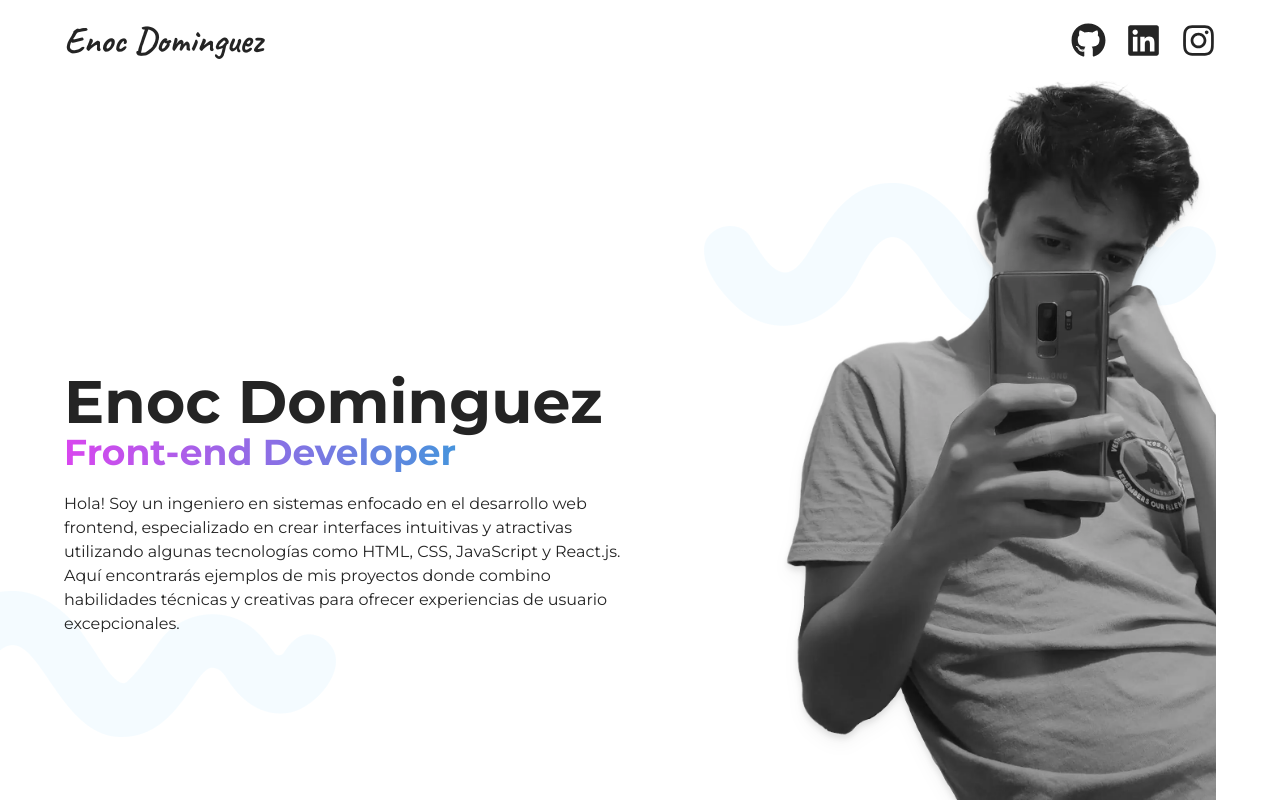
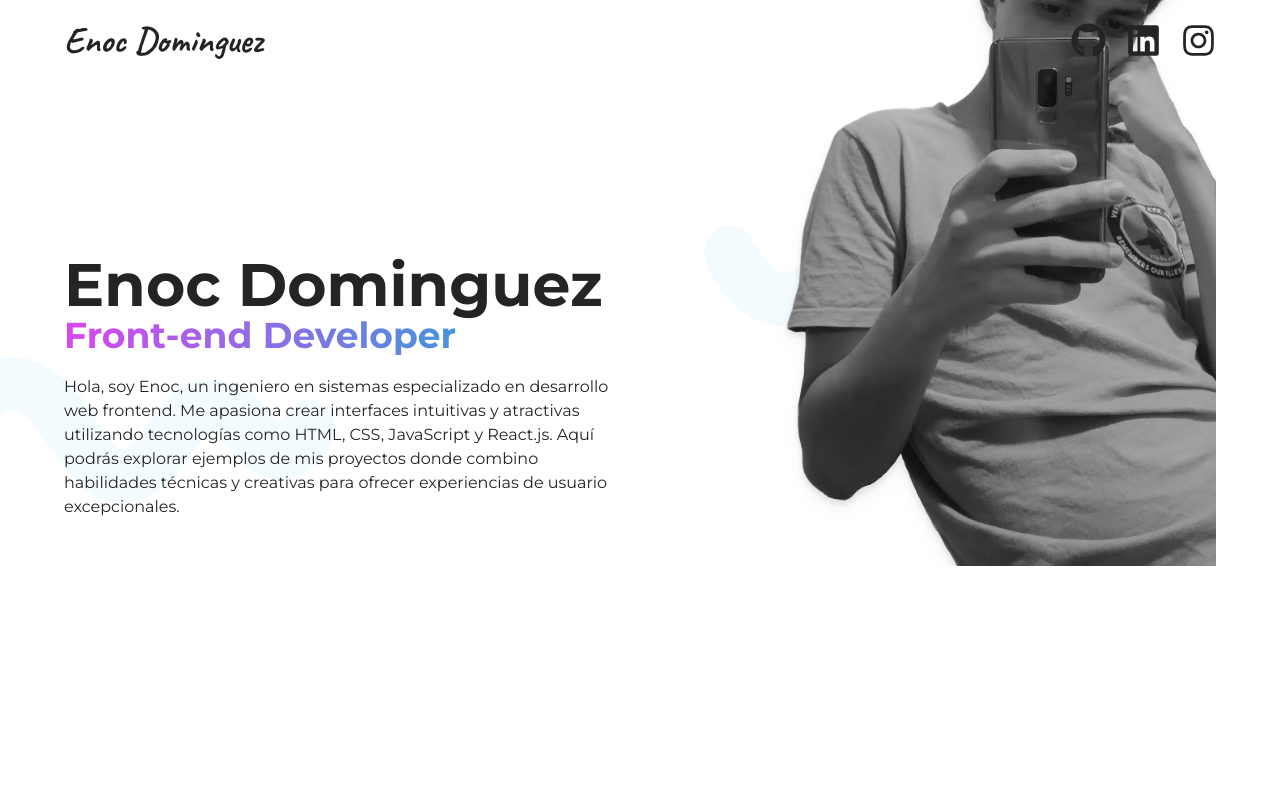
Before and after one commit to EnocDE/portfolio, a React (Vite) app: page / in a window 1280 px wide. Shown: the top 802 px of the page. Built offline with nearby package versions, Linux system fonts and the light colour scheme; what @midudev/tailwind-animations would draw is missing.

Commit message:
update hero description

```diff
--- a/src/components/Hero.tsx
+++ b/src/components/Hero.tsx
@@ -1,7 +1,7 @@
 export default function Hero() {
   return (
-    <section className="h-dvh">
-      <div className="grid md:grid-cols-2 h-full items-center gap-5 relative">
+    <section className="min-h-dvh">
+      <article className="grid md:grid-cols-2 h-full items-center gap-5 relative">
         <picture className="mt-20 md:mt-0 place-self-center self-end md:items-end md:place-content-end rounded-full md:rounded-none aspect-square md:w-full  md:h-full md:col-start-2 flex items-center overflow-hidden bg-slate-100 md:bg-transparent">
           <source srcSet="picture.webp" type="image/webp" />
           <img
@@ -11,6 +11,7 @@ export default function Hero() {
             loading="eager"
           />
         </picture>
+
         <div className="md:col-start-1 md:row-start-1 m-0 md:mt-52">
           <h1 className="text-4xl md:text-6xl font-bold animate-fade-in-left">
             Enoc Dominguez
@@ -19,18 +20,13 @@ export default function Hero() {
             Front-end Developer
           </h2>
           <p className="mt-5 animate-fade-in-up">
-            Hola! Soy un ingeniero en sistemas enfocado en el desarrollo web
-            frontend, especializado en crear interfaces intuitivas y atractivas
-            utilizando algunas tecnologías como HTML, CSS, JavaScript y
-            React.js. Aquí encontrarás ejemplos de mis proyectos donde combino
-            habilidades técnicas y creativas para ofrecer experiencias de
-            usuario excepcionales.
+            Hola, soy Enoc, un ingeniero en sistemas especializado en desarrollo web frontend. Me apasiona crear interfaces intuitivas y atractivas utilizando tecnologías como HTML, CSS, JavaScript y React.js. Aquí podrás explorar ejemplos de mis proyectos donde combino habilidades técnicas y creativas para ofrecer experiencias de usuario excepcionales.
           </p>
         </div>
 
         <div className="dark:brightness-[3.5] hidden md:block bg-shape w-full h-full bg-no-repeat opacity-5 absolute -z-10 bg-right-top"></div>
         <div className="dark:brightness-[3.5] hidden md:block bg-shape w-full h-full bg-no-repeat opacity-5 absolute -z-10 bg-left-bottom -ml-60 mt-60"></div>
-      </div>
+      </article>
     </section>
   );
 }
```
